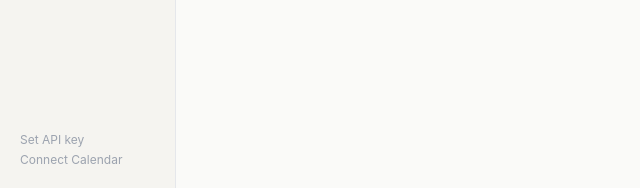
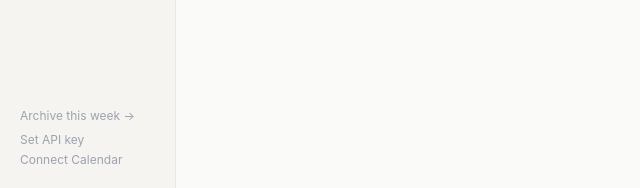
Before and after one commit to joshuasitt/The-List, a Flask app: page / in a window 1280 px wide. Shown: the part 612-800 px from the top of the page, without its empty margins (0-640 px from the left). Run offline with Flask 3, Linux system fonts and the light colour scheme; data that the repository does not hold is empty; some libraries are stand-ins or nearby versions.

Commit message:
Add archive week button to sidebar and fix day navigation timezone bug

```diff
--- a/templates/index.html
+++ b/templates/index.html
@@ -203,6 +203,7 @@
     </div>
   </div>
   <div class="mt-auto pt-4">
+    <div class="px-2 text-xs text-gray-400 cursor-pointer hover:text-gray-600 mb-2" onclick="confirmArchiveWeek()">Archive this week →</div>
     <div id="api-status" class="px-2 text-xs text-gray-400 cursor-pointer hover:text-gray-600" onclick="showApiModal()">Set API key</div>
     <div id="cal-status" class="px-2 text-xs text-gray-400 cursor-pointer hover:text-gray-600 mt-1" onclick="showCalModal()">Connect Calendar</div>
   </div>
@@ -2228,6 +2229,10 @@ function checkArchiveBanner() {
   document.getElementById('archive-banner')?.classList.remove('hidden')
 }
 
+function confirmArchiveWeek() {
+  if (confirm('Archive this week? Active tasks will move to Archive. You can restore them anytime.')) archiveCurrentWeek()
+}
+
 async function archiveCurrentWeek() {
   const res = await api('POST', '/api/archive/week')
   document.getElementById('archive-banner').classList.add('hidden')
```
